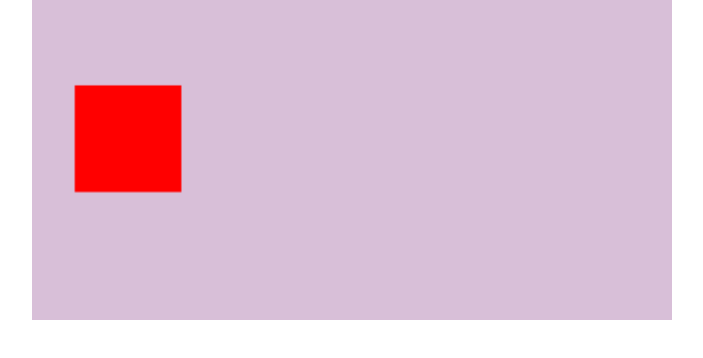
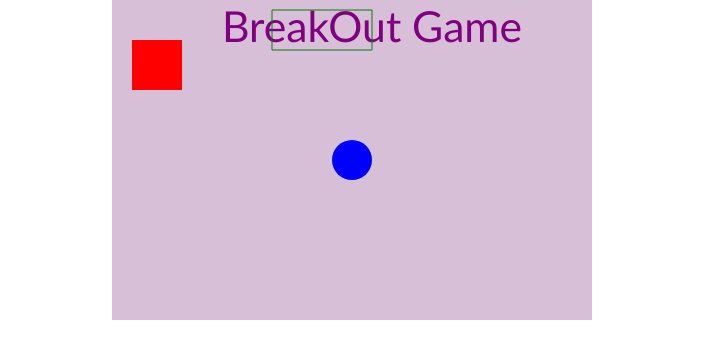
Before and after one commit to devGDL/JS-BreakOutGame, a plain HTML site: page index.html in a window 1280 px wide. Shown: the whole page, without its empty margins (288-991 px from the left). Drawn offline with Linux system fonts and the light colour scheme.

Commit message:
Added title

```diff
--- a/css/styles.css
+++ b/css/styles.css
@@ -4,8 +4,6 @@
 }
 
 #myGameCanvas {
-    width: 480;
-    height: 320px;
     background-color: thistle;
     display: block;
     margin: 0 auto;
--- a/index.html
+++ b/index.html
@@ -3,13 +3,12 @@
 
 <head>
     <meta charset="UTF-8">
-    <meta name="viewport" content="width=device-width, initial-scale=1.0">
     <title>Breakout game</title>
     <link rel="stylesheet" href="/css/styles.css">
 </head>
 
 <body>
-    <canvas id="myGameCanvas">
+    <canvas id="myGameCanvas" width="480" height="320">
 
     </canvas>
 
--- a/js/script.js
+++ b/js/script.js
@@ -1,8 +1,26 @@
-var myGameCanvas = document.getElementById('myGameCanvas')
-var ctx = myGameCanvas.getContext('2d')
+let myGameCanvas = document.getElementById('myGameCanvas')
+let ctx = myGameCanvas.getContext('2d')
+
+ctx.beginPath()
+ctx.font = '32pt Calibri';
+ctx.fillStyle = 'purple';
+ctx.fillText('BreakOut Game', 110, 42);
+ctx.closePath()
 
 ctx.beginPath()
 ctx.rect(20, 40, 50, 50)
-ctx.fillStyle = "#FF0000";
+ctx.fillStyle = '#FF0000';
 ctx.fill()
 ctx.closePath()
+
+ctx.beginPath()
+ctx.arc(240, 160, 20, 0, Math.PI * 2, false)
+ctx.fillStyle = 'blue'
+ctx.fill()
+ctx.closePath()
+
+ctx.beginPath()
+ctx.rect(160, 10, 100, 40)
+ctx.strokeStyle = 'green'
+ctx.stroke()
+ctx.closePath()
```
